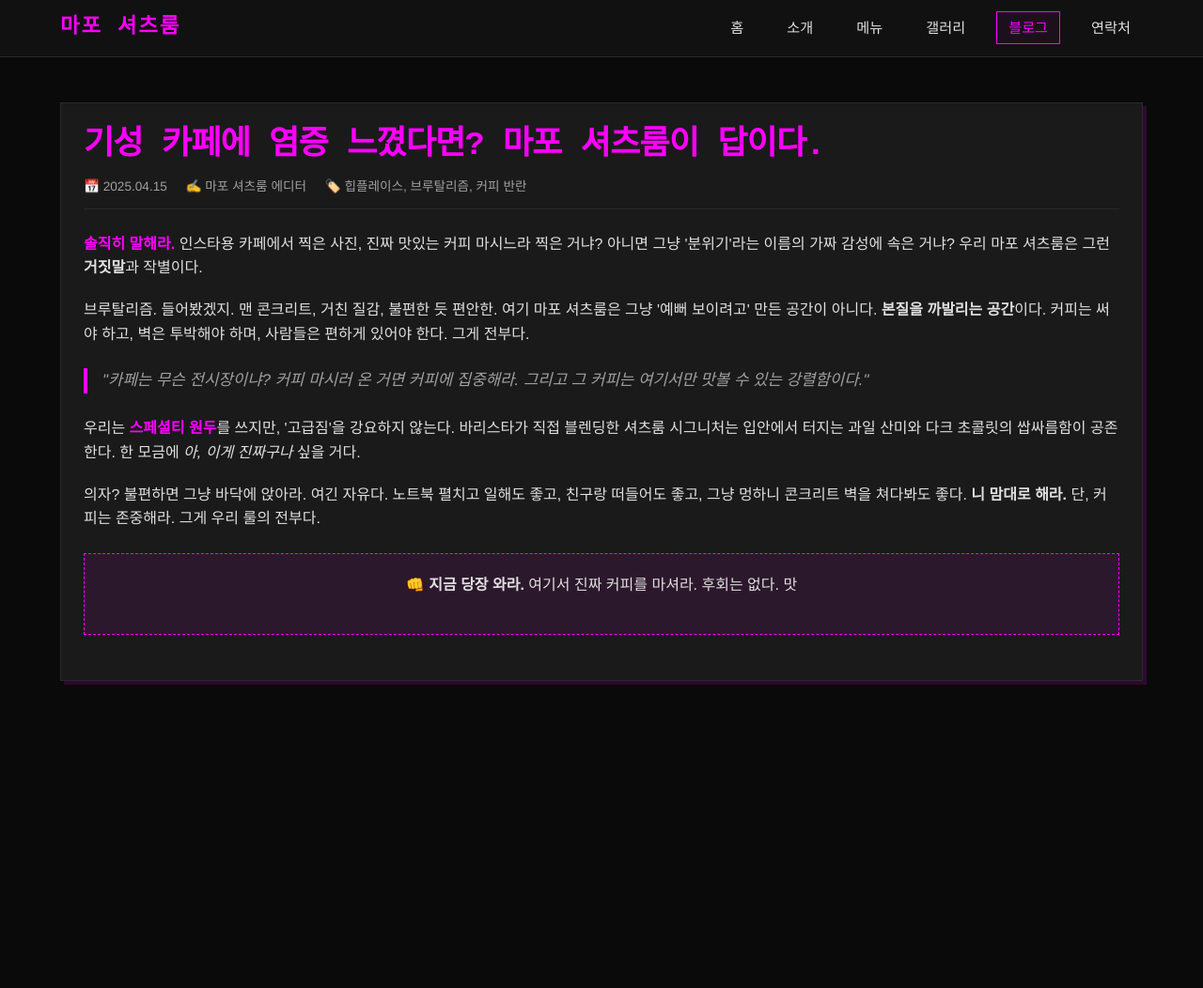
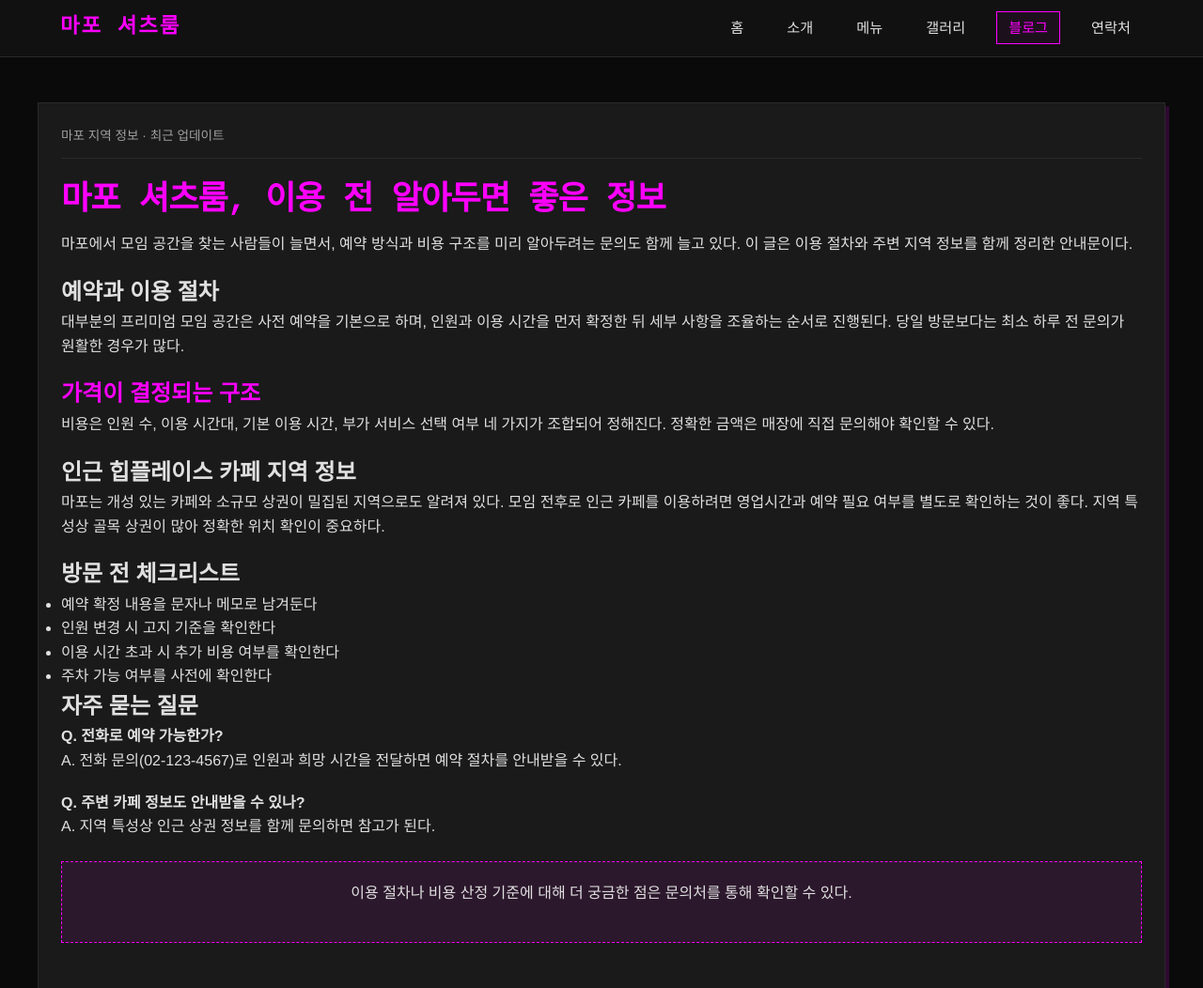
Before and after one commit to mqlwmsltm-arch/bp-sf-t3-1779642675702-358, a plain HTML site: page blog.html in a window 1280 px wide. Shown: the top 1052 px of the page at 94% size. Before the commit the page ends 800 px from the top, so only its background shows below. Drawn offline with Linux system fonts and the light colour scheme.

Commit message:
deploy: garbage-free snapshot 2026-07-28T06:44:00.609Z

```diff
--- a/blog.html
+++ b/blog.html
@@ -359,29 +359,40 @@
         </div>
     </header>
 
-    <main class="main" role="main">
-        <div class="container">
-            <article class="blog-post" itemscope itemtype="https://schema.org/BlogPosting">
-                <h1 itemprop="headline">기성 카페에 염증 느꼈다면? 마포 셔츠룸이 답이다.</h1>
-                <div class="meta" itemprop="datePublished" content="2025-04-15">
-                    <span>📅 2025.04.15</span>
-                    <span>✍️ 마포 셔츠룸 에디터</span>
-                    <span>🏷️ 힙플레이스, 브루탈리즘, 커피 반란</span>
-                </div>
+<main class="container main">
+  <article class="blog-post">
+    <p class="meta">마포 지역 정보 · 최근 업데이트</p>
+    <h1 class="text-accent">마포 셔츠룸, 이용 전 알아두면 좋은 정보</h1>
+    <p>마포에서 모임 공간을 찾는 사람들이 늘면서, 예약 방식과 비용 구조를 미리 알아두려는 문의도 함께 늘고 있다. 이 글은 이용 절차와 주변 지역 정보를 함께 정리한 안내문이다.</p>
 
-                <p><span class="highlight">솔직히 말해라.</span> 인스타용 카페에서 찍은 사진, 진짜 맛있는 커피 마시느라 찍은 거냐? 아니면 그냥 '분위기'라는 이름의 가짜 감성에 속은 거냐? 우리 마포 셔츠룸은 그런 <strong>거짓말</strong>과 작별이다.</p>
+    <h2>예약과 이용 절차</h2>
+    <p>대부분의 프리미엄 모임 공간은 사전 예약을 기본으로 하며, 인원과 이용 시간을 먼저 확정한 뒤 세부 사항을 조율하는 순서로 진행된다. 당일 방문보다는 최소 하루 전 문의가 원활한 경우가 많다.</p>
 
-                <p>브루탈리즘. 들어봤겠지. 맨 콘크리트, 거친 질감, 불편한 듯 편안한. 여기 마포 셔츠룸은 그냥 '예뻐 보이려고' 만든 공간이 아니다. <strong>본질을 까발리는 공간</strong>이다. 커피는 써야 하고, 벽은 투박해야 하며, 사람들은 편하게 있어야 한다. 그게 전부다.</p>
+    <h2 class="highlight">가격이 결정되는 구조</h2>
+    <p>비용은 인원 수, 이용 시간대, 기본 이용 시간, 부가 서비스 선택 여부 네 가지가 조합되어 정해진다. 정확한 금액은 매장에 직접 문의해야 확인할 수 있다.</p>
 
-                <blockquote>
-                    "카페는 무슨 전시장이냐? 커피 마시러 온 거면 커피에 집중해라. 그리고 그 커피는 여기서만 맛볼 수 있는 강렬함이다."
-                </blockquote>
+    <h2>인근 힙플레이스 카페 지역 정보</h2>
+    <p>마포는 개성 있는 카페와 소규모 상권이 밀집된 지역으로도 알려져 있다. 모임 전후로 인근 카페를 이용하려면 영업시간과 예약 필요 여부를 별도로 확인하는 것이 좋다. 지역 특성상 골목 상권이 많아 정확한 위치 확인이 중요하다.</p>
 
-                <p>우리는 <span class="highlight">스페셜티 원두</span>를 쓰지만, '고급짐'을 강요하지 않는다. 바리스타가 직접 블렌딩한 셔츠룸 시그니처는 입안에서 터지는 과일 산미와 다크 초콜릿의 쌉싸름함이 공존한다. 한 모금에 <em>아, 이게 진짜구나</em> 싶을 거다.</p>
+    <h2>방문 전 체크리스트</h2>
+    <ul>
+      <li>예약 확정 내용을 문자나 메모로 남겨둔다</li>
+      <li>인원 변경 시 고지 기준을 확인한다</li>
+      <li>이용 시간 초과 시 추가 비용 여부를 확인한다</li>
+      <li>주차 가능 여부를 사전에 확인한다</li>
+    </ul>
 
-                <p>의자? 불편하면 그냥 바닥에 앉아라. 여긴 자유다. 노트북 펼치고 일해도 좋고, 친구랑 떠들어도 좋고, 그냥 멍하니 콘크리트 벽을 쳐다봐도 좋다. <strong>니 맘대로 해라.</strong> 단, 커피는 존중해라. 그게 우리 룰의 전부다.</p>
+    <h2>자주 묻는 질문</h2>
+    <p><strong>Q. 전화로 예약 가능한가?</strong><br>A. 전화 문의(02-123-4567)로 인원과 희망 시간을 전달하면 예약 절차를 안내받을 수 있다.</p>
+    <p><strong>Q. 주변 카페 정보도 안내받을 수 있나?</strong><br>A. 지역 특성상 인근 상권 정보를 함께 문의하면 참고가 된다.</p>
 
-                <div class="cta-box">
-                    <p>👊 <strong>지금 당장 와라.</strong> 여기서 진짜 커피를 마셔라. 후회는 없다. 맛
+    <div class="cta-box">
+      <p>이용 절차나 비용 산정 기준에 대해 더 궁금한 점은 문의처를 통해 확인할 수 있다.</p>
+      <span class="sr-only">마포 셔츠룸 이용 안내 끝</span>
+    </div>
+  </article>
+</main>
+
+
 </body>
 </html>
```
